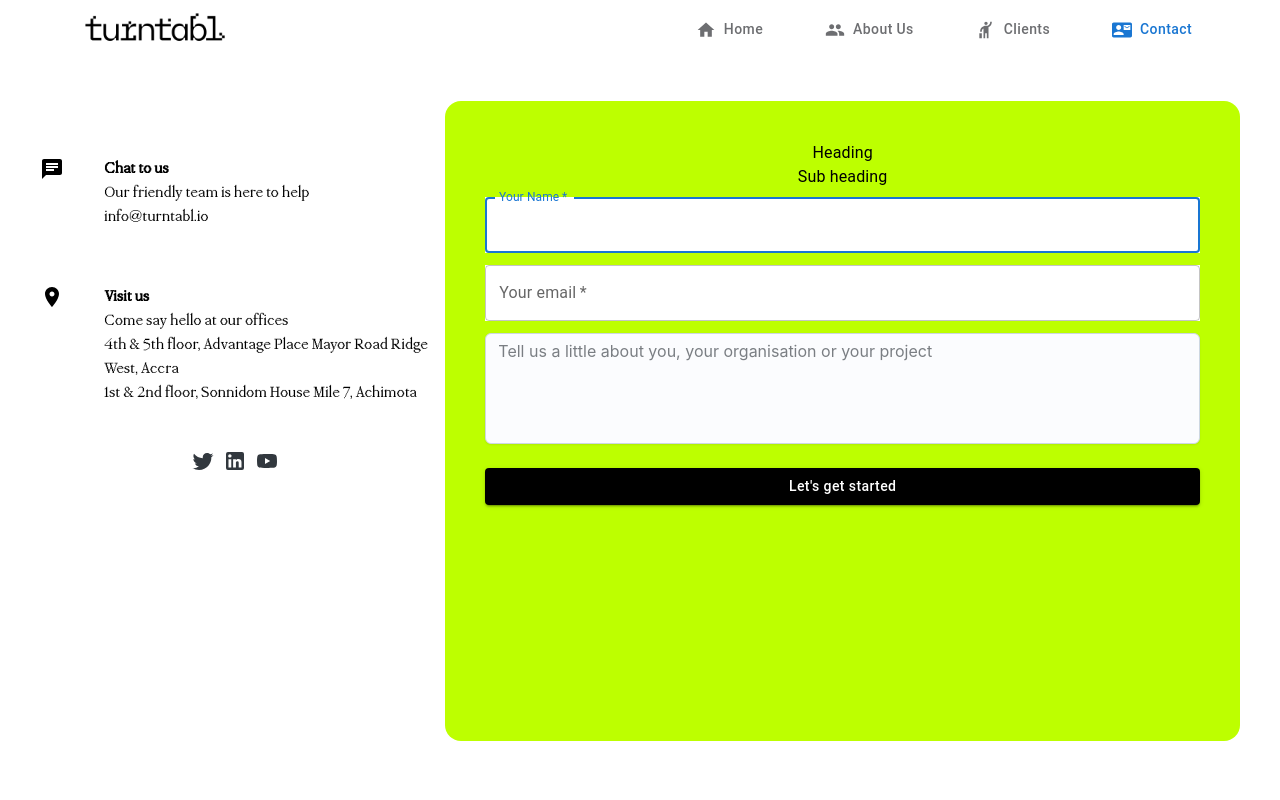
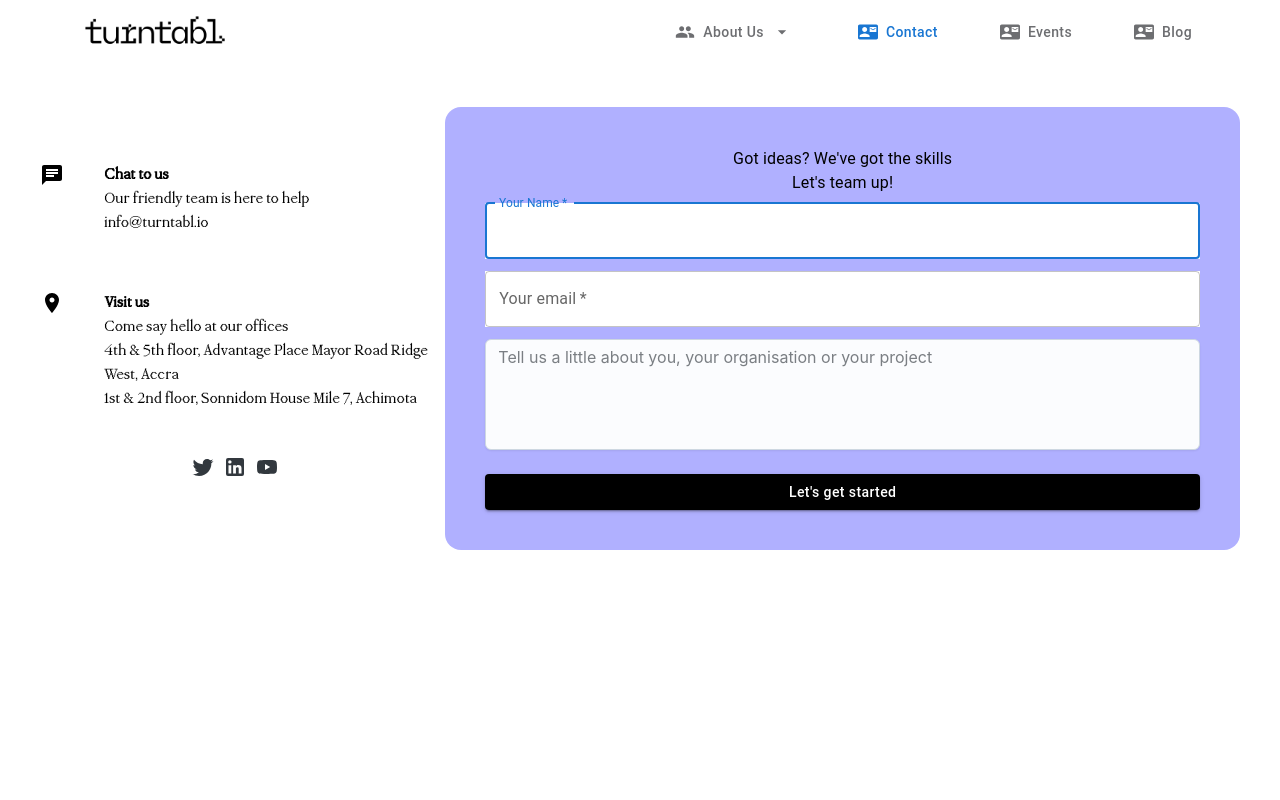
Before and after one commit to sirnobys/turntabl-website-ui, a React (Create React App) app: page /contact in a window 1280 px wide. Shown: the top 800 px of the page. Built offline with nearby package versions, Linux system fonts and the light colour scheme.

Commit message:
updated nav links

```diff
--- a/src/App.css
+++ b/src/App.css
@@ -17,7 +17,8 @@
   /* font-family: "mondwest"; */
 }
 
-.logo {
+.logo :hover{
+  cursor: pointer;
   /* padding-left: 50px; */
 }
 
--- a/src/components/Nav.jsx
+++ b/src/components/Nav.jsx
@@ -11,9 +11,13 @@ import PeopleIcon from '@mui/icons-material/People';
 import HailIcon from '@mui/icons-material/Hail';
 import ContactMailIcon from '@mui/icons-material/ContactMail';
 import { images } from '../constants';
+import { ArrowDropDown } from '@mui/icons-material';
+import MiscellaneousServicesIcon from '@mui/icons-material/MiscellaneousServices';
 
 
 const Nav = (props) => {
+
+
     const navigate = useNavigate();
     const path = window.location.pathname
     const [activeLink, setActiveLink] = useState(path)
@@ -33,6 +37,51 @@ const Nav = (props) => {
             window.removeEventListener('scroll', handleScroll)
         }
     }, [])
+
+    const AboutDropdown = () => {
+        const [anchorEl, setAnchorEl] = React.useState(null);
+        const open = Boolean(anchorEl);
+        const handleClick = (event) => {
+            setAnchorEl(event.currentTarget);
+        };
+        const handleClose = () => {
+            setAnchorEl(null);
+        };
+
+        return (
+            <div>
+                <Button
+                    id="basic-button"
+                    aria-controls={open ? 'basic-menu' : undefined}
+                    aria-haspopup="true"
+                    aria-expanded={open ? 'true' : undefined}
+                    onClick={handleClick}
+                    // onMouseEnter={handleClick}
+                >
+                    <Button variant="text" className={activeLink === "/services" || activeLink === "/about-us" || activeLink === "/careers" ? 'text-inspiration' : 'text-grey'} startIcon={<PeopleIcon />} endIcon={<ArrowDropDown />}  > <Link className={activeLink === "/services" || activeLink === "/about-us" || activeLink === "/careers" ? 'text-inspiration' : 'text-grey'} underline='none'>About Us</Link></Button>
+                </Button>
+                <Menu
+                    id="basic-menu"
+                    anchorEl={anchorEl}
+                    open={open}
+                    onClose={handleClose}
+                    MenuListProps={{
+                        'aria-labelledby': 'basic-button',
+                    }}
+                >
+                    <MenuItem>
+                        <Button variant="text" className="text-pixel-black" onClick={() => [navigate('/about-us'), setActiveLink('/about-us')]} startIcon={<PeopleIcon />}> <Link className="text-grey" underline='none'>Who We Are</Link></Button>
+                    </MenuItem>
+                    <MenuItem>
+                        <Button variant="text" className="text-pixel-black" onClick={() => [navigate('/services'), setActiveLink('/services')]} startIcon={<MiscellaneousServicesIcon />}> <Link className="text-grey" underline='none'>Services</Link></Button>
+                    </MenuItem>
+                    <MenuItem>
+                        <Button variant="text" className="text-pixel-black" onClick={() => [navigate('/careers'), setActiveLink('/careers')]} startIcon={<HailIcon />}> <Link className="text-grey" underline='none'>careers</Link></Button>
+                    </MenuItem>
+                </Menu>
+            </div>
+        );
+    }
 
     const BasicMenu = () => {
         const [anchorEl, setAnchorEl] = React.useState(null);
@@ -64,17 +113,16 @@ const Nav = (props) => {
                         'aria-labelledby': 'basic-button',
                     }}
                 >
+
+                    <AboutDropdown />
                     <MenuItem>
-                        <Button variant="text" className="text-pixel-black" onClick={() => [navigate('/'), setActiveLink('/')]} startIcon={<HomeIcon />}> <Link className="text-grey" underline='none'>Home</Link></Button>
+                        <Button variant="text" className="text-pixel-black" onClick={() => [navigate('/contact'), setActiveLink('/contact')]} startIcon={<ContactMailIcon />}> <Link className="text-grey" underline='none'>Contact</Link></Button>
                     </MenuItem>
                     <MenuItem>
-                        <Button variant="text" className="text-pixel-black" onClick={() => [navigate('/about-us'), setActiveLink('/about-us')]} startIcon={<PeopleIcon />}> <Link className="text-grey" underline='none'>About Us</Link></Button>
+                        <Button variant="text" className={activeLink === "/events" ? 'text-inspiration' : 'text-grey'} onClick={() => [navigate('/events'), setActiveLink('/events')]} startIcon={<ContactMailIcon />}> <Link className={activeLink === "/events" ? 'text-inspiration' : 'text-grey'} underline='none'>Events</Link></Button>
                     </MenuItem>
                     <MenuItem>
-                        <Button variant="text" className="text-pixel-black" onClick={() => [navigate('/'), setActiveLink('/client')]} startIcon={<HailIcon />}> <Link className="text-grey" underline='none'>Clients</Link></Button>
-                    </MenuItem>
-                    <MenuItem>
-                        <Button variant="text" className="text-pixel-black" onClick={() => [navigate('/contact'), setActiveLink('/contact')]} startIcon={<ContactMailIcon />}> <Link className="text-grey" underline='none'>Contact</Link></Button>
+                        <Button variant="text" className={activeLink === "/blog" ? 'text-inspiration' : 'text-grey'} onClick={() => [navigate('/blog'), setActiveLink('/blog')]} startIcon={<ContactMailIcon />}> <Link className={activeLink === "/blog" ? 'text-inspiration' : 'text-grey'} underline='none'>Blog</Link></Button>
                     </MenuItem>
                 </Menu>
             </div>
@@ -84,7 +132,7 @@ const Nav = (props) => {
     if (!matches) {
         return (
             <div className={scrolled ? 'header' : 'nav'}>
-                <div className='logo'><img width={150} src={images.logo} /></div>
+                <div className='logo' onClick={()=>navigate('/')}><img width={150} src={images.logo} /></div>
                 <BasicMenu />
             </div>
         )
@@ -93,12 +141,15 @@ const Nav = (props) => {
         return (
             <div>
                 <div className={scrolled ? 'header' : 'nav'}>
-                    <div className='logo'><img width={150} src={images.logo} /></div>
+                    <div className='logo' onClick={() => navigate('/')}><img width={150} src={images.logo} /></div>
                     <div className='nav-link'>
-                        <Button variant="text" className={activeLink === "/" ? 'text-inspiration' : 'text-grey'} onClick={() => [navigate('/'), setActiveLink('/')]} startIcon={<HomeIcon />}> <Link className={activeLink === "/" ? 'text-inspiration' : 'text-grey'} underline='none'>Home</Link></Button>
-                        <Button variant="text" className={activeLink === "/about-us" ? 'text-inspiration' : 'text-grey'} onClick={() => [navigate('/about-us'), setActiveLink('/about-us')]} startIcon={<PeopleIcon />}> <Link className={activeLink === "/about-us" ? 'text-inspiration' : 'text-grey'} underline='none'>About Us</Link></Button>
-                        <Button variant="text" className={activeLink === "/client" ? 'text-inspiration' : 'text-grey'} onClick={() => [navigate('/'), setActiveLink('/client')]} startIcon={<HailIcon />}> <Link className={activeLink === "/client" ? 'text-inspiration' : 'text-grey'} underline='none'>Clients</Link></Button>
+                        {/* <Button variant="text" className={activeLink === "/about-us" ? 'text-inspiration' : 'text-grey'} onClick={() => [navigate('/about-us'), setActiveLink('/about-us')]} startIcon={<PeopleIcon />}> <Link className={activeLink === "/about-us" ? 'text-inspiration' : 'text-grey'} underline='none'>About Us</Link></Button> */}
+                        <AboutDropdown />
                         <Button variant="text" className={activeLink === "/contact" ? 'text-inspiration' : 'text-grey'} onClick={() => [navigate('/contact'), setActiveLink('/contact')]} startIcon={<ContactMailIcon />}> <Link className={activeLink === "/contact" ? 'text-inspiration' : 'text-grey'} underline='none'>Contact</Link></Button>
+                        {/* <Button variant="text" className={activeLink === "/careers" ? 'text-inspiration' : 'text-grey'} onClick={() => [navigate('/careers'), setActiveLink('/careers')]} startIcon={<HailIcon />}> <Link className={activeLink === "/careers" ? 'text-inspiration' : 'text-grey'} underline='none'>Careers</Link></Button> */}
+                        {/* <Button variant="text" className={activeLink === "/services" ? 'text-inspiration' : 'text-grey'} onClick={() => [navigate('/services'), setActiveLink('/services')]} startIcon={<HailIcon />}> <Link className={activeLink === "/services" ? 'text-inspiration' : 'text-grey'} underline='none'>Services</Link></Button> */}
+                        <Button variant="text" className={activeLink === "/events" ? 'text-inspiration' : 'text-grey'} onClick={() => [navigate('/events'), setActiveLink('/events')]} startIcon={<ContactMailIcon />}> <Link className={activeLink === "/events" ? 'text-inspiration' : 'text-grey'} underline='none'>Events</Link></Button>
+                        <Button variant="text" className={activeLink === "/blog" ? 'text-inspiration' : 'text-grey'} onClick={() => [navigate('/blog'), setActiveLink('/blog')]} startIcon={<ContactMailIcon />}> <Link className={activeLink === "/blog" ? 'text-inspiration' : 'text-grey'} underline='none'>Blog</Link></Button>
                     </div>
                 </div>
             </div>
--- a/src/components/forms/ContactForm.jsx
+++ b/src/components/forms/ContactForm.jsx
@@ -38,13 +38,13 @@ const ContactForm = (props) => {
                     sx={{
                         // px: { xs: 2, sm: 5 },
                         // py: { xs: 2, sm: 5 },
-                        minHeight: '50vh',
+                        minHeight: '40vh',
                         display: "flex",
                         flexDirection: "column",
                         textAlign: "center",
                     }}>
-                    <Typography>Heading</Typography>
-                    <Typography>Sub heading</Typography>
+                    <Typography>Got ideas? We've got the skills</Typography>
+                    <Typography>Let's team up!</Typography>
                     <TextField
                         sx={{
                             background: 'white'
@@ -90,7 +90,7 @@ const ContactForm = (props) => {
                         size="md"
                         onChange={(e) => setMessage(e.target.value)}
                     />
-                    <Button  type="submit" className='button-pixel-black' variant='contained'>Let's get started</Button>
+                    <Button type="submit" className='button-pixel-black' variant='contained'>Let's get started</Button>
                 </Box>
             </form>
         </Box>
--- a/src/pages/ContactPage.jsx
+++ b/src/pages/ContactPage.jsx
@@ -103,8 +103,8 @@ export const Contact = () => {
                         <Box borderRadius={4} sx={{
                             px: { xs: 2, sm: 5 },
                             py: { xs: 2, sm: 5 },
-                            background: '#bdff00',
-                            minHeight: '80vh',
+                            background: '#b0b0ff',
+                            minHeight: '40vh',
                             display: "flex",
                             flexDirection: "column",
                             textAlign: "center",
--- a/src/pages/LandingPage.jsx
+++ b/src/pages/LandingPage.jsx
@@ -11,7 +11,7 @@ import { images } from '../constants';
 
 export const LandingPage = (props) => {
     const theme = useTheme();
-    console.log(theme.breakpoints.up('sm'));
+    const navigate = useNavigate()
     return (
         <div id='page-container'>
             <Nav />
@@ -26,7 +26,7 @@ export const LandingPage = (props) => {
                                         We’ll be a focal point for the tech scene in Ghana, and we’ll help to build the next generation of Ghanaian engineers.
                                         <img width={16} src={images.smile} /></span>
                                     <span>
-                                        <Button className='btn button-welcoming button-full-rounded' variant="contained">Learn more</Button>
+                                        <Button onClick={()=>navigate('/about-us')} className='btn button-welcoming button-full-rounded' variant="contained">Learn more</Button>
                                     </span>
                                 </div>
                             </div>
```
